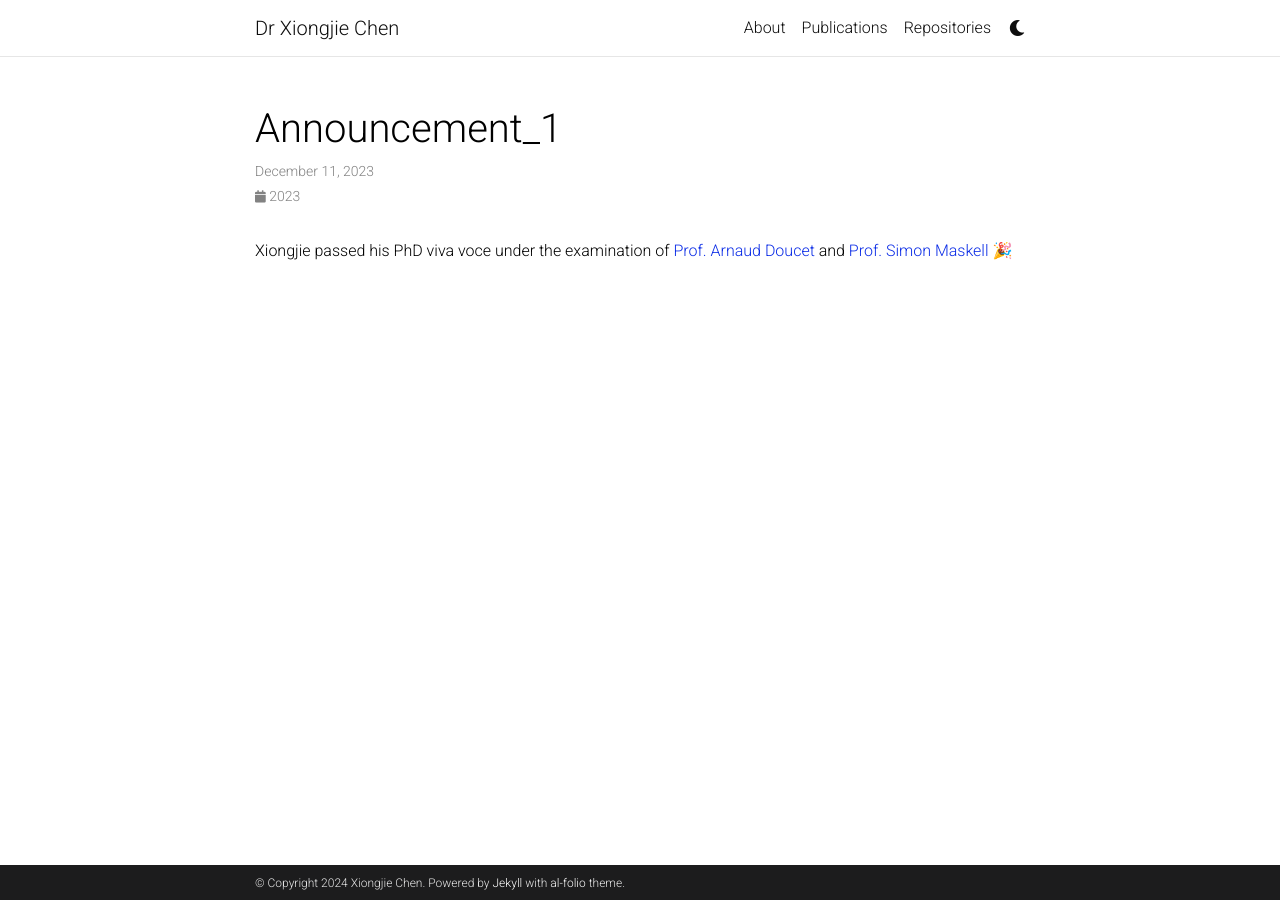
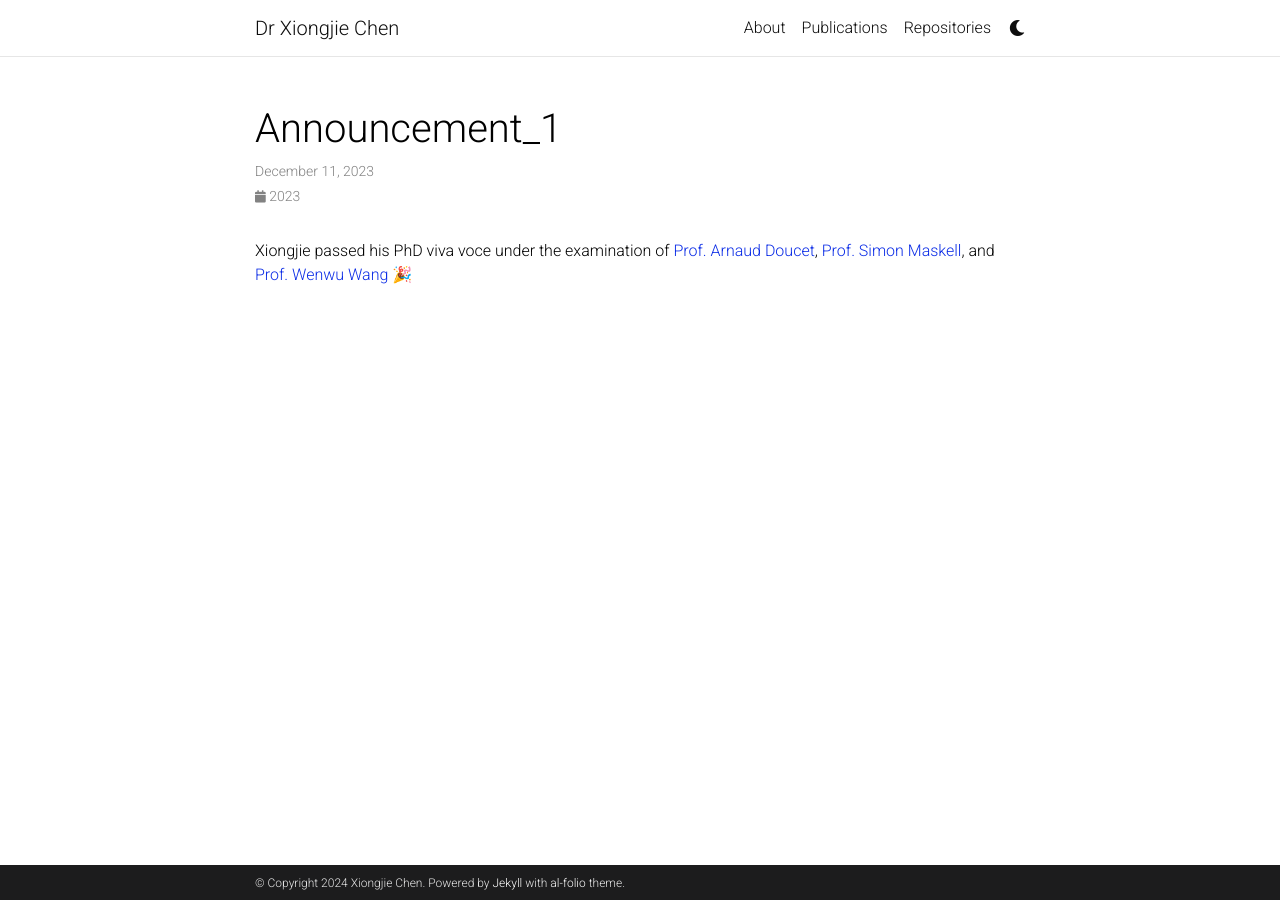
Before and after one commit to xiongjiechen/xiongjiechen.github.io, a Jekyll site: the page built from _news/announcement_1.md, in a window 1280 px wide. Built offline with Jekyll 4.4.1, drawn with Linux system fonts in a browser that asks for light colours; comment, search, counter and statistics services are not loaded; a style sheet for code colours, icons or effects is not loaded.

Commit message:
Update announcement_1.md

```diff
--- a/_news/announcement_1.md
+++ b/_news/announcement_1.md
@@ -4,4 +4,4 @@ date: 2023-12-11 00:00:00-0000
 inline: true
 ---
 
-Xiongjie passed his PhD viva voce under the examination of [Prof. Arnaud Doucet](https://scholar.google.co.uk/citations?user=W4SZGV8AAAAJ&hl=en) and [Prof. Simon Maskell](https://scholar.google.co.uk/citations?user=p1OtmlsAAAAJ&hl=en&oi=ao) 🎉
+Xiongjie passed his PhD viva voce under the examination of [Prof. Arnaud Doucet](https://scholar.google.co.uk/citations?user=W4SZGV8AAAAJ&hl=en), [Prof. Simon Maskell](https://scholar.google.co.uk/citations?user=p1OtmlsAAAAJ&hl=en&oi=ao), and [Prof. Wenwu Wang]([https://scholar.google.co.uk/citations?user=W4SZGV8AAAAJ&hl=en](https://scholar.google.co.uk/citations?user=JQFnV5IAAAAJ&hl=en)https://scholar.google.co.uk/citations?user=JQFnV5IAAAAJ&hl=en) 🎉
```
